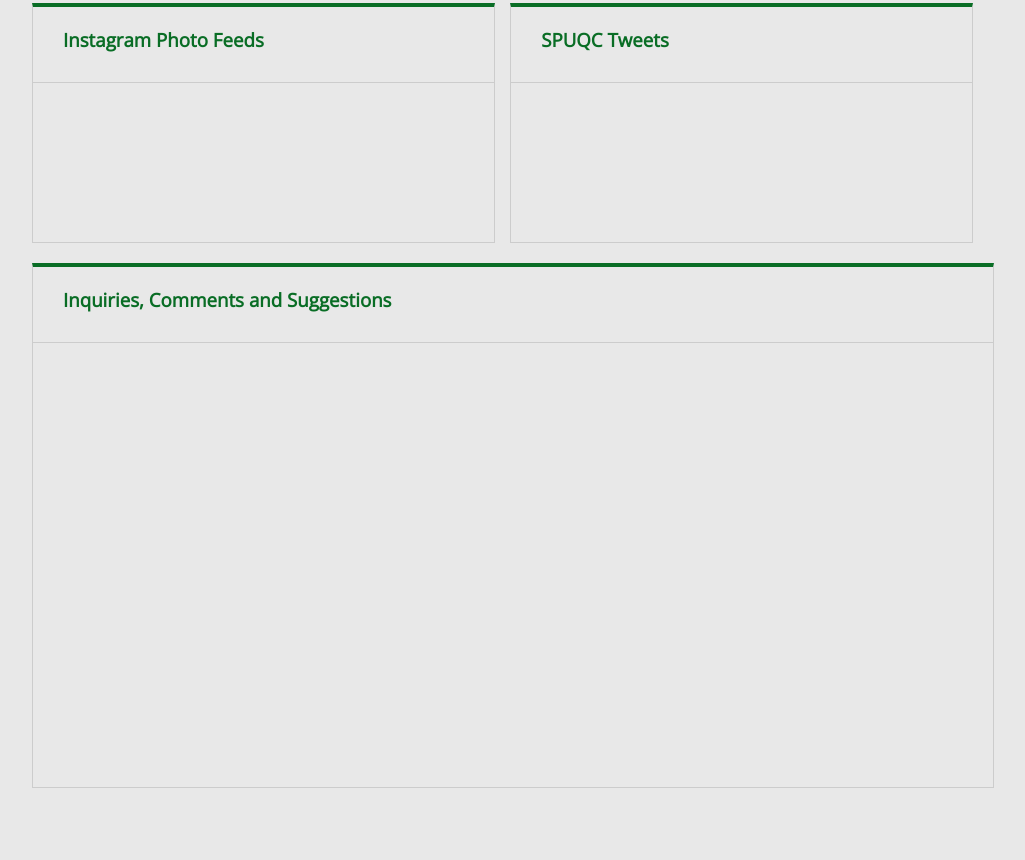
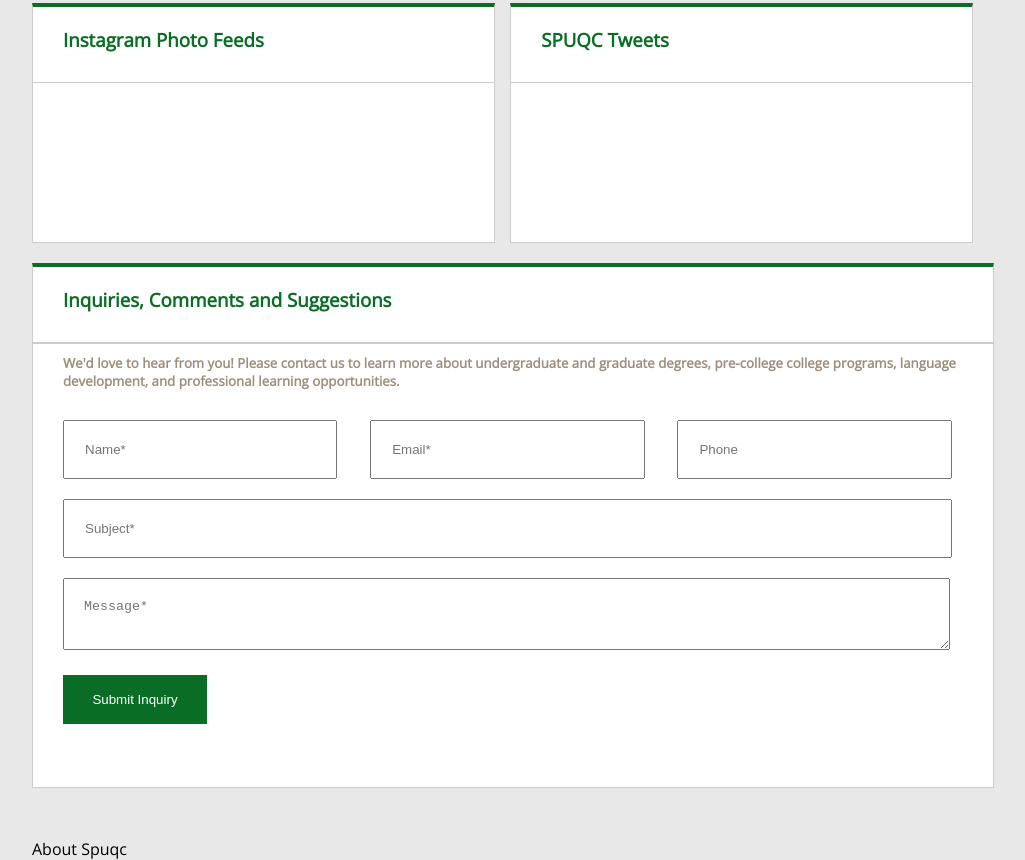
Before and after one commit to revlv-intern/spuqc-brian, a plain HTML site: page index.html in a window 1280 px wide. Shown: the part 987-1847 px from the top of the page, without its empty margins (128-1153 px from the left). Before the commit the page ends 1775 px from the top, so only its background shows below. Drawn offline with nearby package versions, Linux system fonts and the light colour scheme.

Commit message:
fourth commit added(Details, Inquiry Section)

```diff
--- a/index.html
+++ b/index.html
@@ -107,8 +107,31 @@
     <div class="main-content">
         <div class="last-content">
             <h3>Inquiries, Comments and Suggestions</h3>
+            <h5>We'd love to hear from you! Please contact us to learn more about undergraduate and graduate degrees, pre-college college programs, language development, and professional learning opportunities.
+            </h5>
+            <div class="last-input">
+                <input type="text" placeholder="Name*" class="input">
+            </div>
+            <div class="last-input">
+                <input type="email" placeholder="Email*" class="input">
+            </div>
+            <div class="last-input">
+                <input type="number" placeholder="Phone" class="input">
+            </div>
+            <input type="text" placeholder="Subject*" class="input-subj">
+            <textarea placeholder="Message*" class="input-subj"></textarea>
+            <input type="submit" value="Submit Inquiry" class="btn-inqry">
         </div>
     </div>
     </div>
+    <footer>
+        <div class="wrapper">
+            <div class="footer">
+                <div class="footer-details">
+                About Spuqc
+                </div>
+            </div>
+        </div>
+    </footer>
 </body>
 </html>
--- a/style.css
+++ b/style.css
@@ -109,6 +109,7 @@ nav ul li a span {
     border-top: 4px solid #096D25;
     height: 520px;
     color: #9D8F7F;
+    background-color: #fff;
 }
 .content h3,h5,h6{
     padding: 30px;
@@ -170,6 +171,7 @@ nav ul li a span {
     border-top: 4px solid #096D25;
     height: 235px;
     color: #9D8F7F;
+    background-color: #fff;
 }
 .sub-content h3,h5,h6{
     padding: 30px;
@@ -206,6 +208,8 @@ nav ul li a span {
     border-top: 4px solid #096D25;
     height: 520px;
     color: #9D8F7F;
+    margin-bottom: 50px;
+    background-color: #fff;
 }
 .last-content h3,h5,h6{
     padding: 30px;
@@ -216,3 +220,27 @@ nav ul li a span {
     padding-top: 20px;
     color: #096D25;
 }
+.last-content .last-input {
+    width: 32%;
+    overflow: hidden;
+    position: relative;
+    float: left;
+}
+.input {
+    padding: 20px;
+    margin: 0 20px 20px 30px;
+    width: 75%;
+}
+.input-subj {
+    width: 88%;
+    padding: 20px;
+    margin: 0 20px 20px 30px;
+}
+.btn-inqry {
+    padding: 16px;
+    margin-left: 30px;
+    border: 1px solid #096D25;
+    width: 15%;
+    color: #fff;
+    background-color: #096D25;
+}
```
